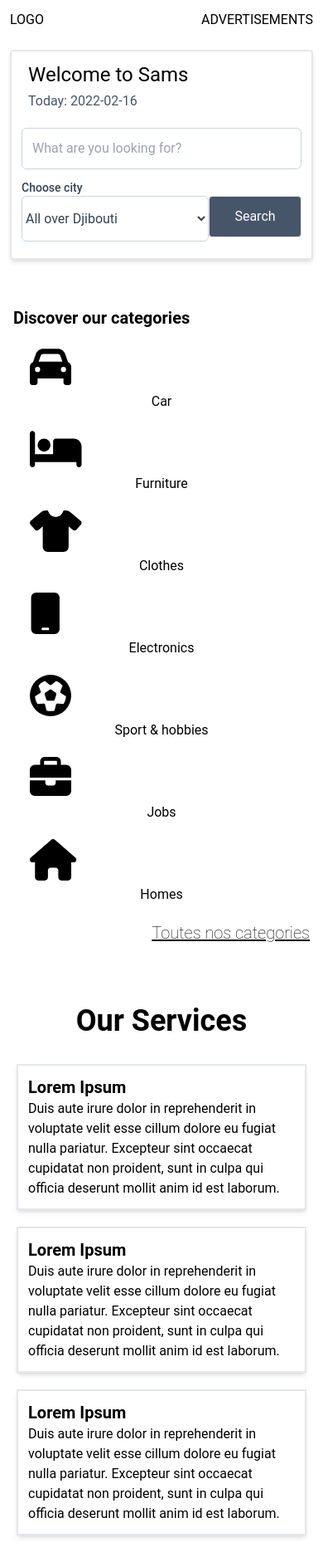
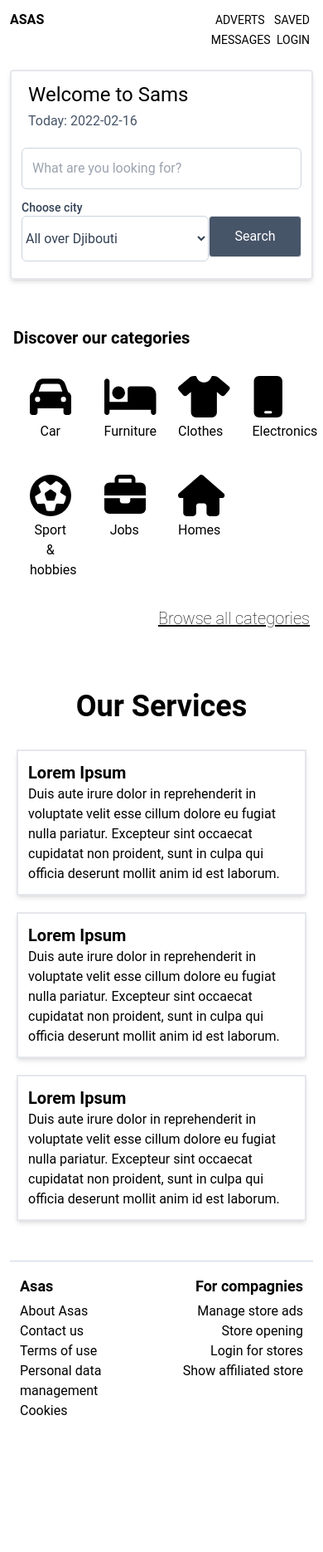
Before and after one commit to chakal05/asas, a Next.js app: page / in a window 390 px wide. Shown: the whole page at 83% size. After the commit the page ends 1736 px from the top, so only its background shows below. Built offline with nearby package versions, Linux system fonts and the light colour scheme.

Commit message:
responsiveness added

```diff
--- /dev/null
+++ b/components/categories.tsx
@@ -0,0 +1,90 @@
+import Link from 'next/link';
+// Import the FontAwesomeIcon component
+import { FontAwesomeIcon } from '@fortawesome/react-fontawesome';
+// import the icons you need
+import {
+	faCar,
+	faHome,
+	faBriefcase,
+	faMobilePhone,
+	faFutbol,
+	faBed,
+	//	faDrum,
+	faShirt,
+} from '@fortawesome/free-solid-svg-icons';
+
+const categories = [
+	{
+		id: 1,
+		icon: faCar,
+		title: 'Car',
+	},
+	{
+		id: 2,
+		icon: faBed,
+		title: 'Furniture',
+	},
+
+	{
+		id: 4,
+		icon: faShirt,
+		title: 'Clothes',
+	},
+	{
+		id: 5,
+		icon: faMobilePhone,
+		title: 'Electronics',
+	},
+	{
+		id: 6,
+		icon: faFutbol,
+		title: 'Sport & hobbies',
+	},
+	{
+		id: 7,
+		icon: faBriefcase,
+		title: 'Jobs',
+	},
+	{
+		id: 3,
+		icon: faHome,
+		title: 'Homes',
+	},
+];
+
+const Categories = () => {
+	return (
+		<div className='mx-2 mt-12 p-2'>
+			<p className=' text-xl font-bold '> Discover our categories </p>
+			<div className=''>
+				<ul className=' grid grid-cols-4  md:flex md:justify-center my-3'>
+					{categories.map((item) => {
+						return (
+							<li key={item.id} className='m-5 text-center '>
+								<Link href='#' passHref>
+									<div>
+										<a href='#' className='flex flex-col'>
+											<FontAwesomeIcon
+												icon={item.icon}
+												style={{ fontSize: 50, marginBottom: '5px' }}
+											/>
+											{item.title}
+										</a>
+									</div>
+								</Link>
+							</li>
+						);
+					})}
+				</ul>
+			</div>
+			<p className=' text-xl font-thin text-right '>
+				<a href='#' className='underline hover:underline-offset-4'>
+					{' '}
+					Browse all categories{' '}
+				</a>
+			</p>
+		</div>
+	);
+};
+
+export default Categories;
--- a/components/footer.tsx
+++ b/components/footer.tsx
@@ -1,10 +1,31 @@
+const Footer = () => {
+	return (
+		<div className='p-3 mt-9'>
+			<div className='w-full border-t border-slate-300'></div>
+			<div className='grid grid-cols-2'>
+				<div className='py-3 pl-3'>
+					<p className='font-bold text-lg my-1'> Asas </p>
+					<ul>
+						<li> About Asas</li>
+						<li> Contact us</li>
+						<li> Terms of use</li>
+						<li>Personal data management</li>
+						<li> Cookies</li>
+					</ul>
+				</div>
 
-const Footer = () => {
-  return (
-    <div>
-      <footer>  </footer>
-    </div>
-  );
+				<div className='text-right py-3 pr-3 '>
+					<p className='font-bold text-lg my-1'> For compagnies </p>
+					<ul>
+						<li> Manage store ads</li>
+						<li> Store opening</li>
+						<li> Login for stores</li>
+						<li> Show affiliated store</li>
+					</ul>
+				</div>
+			</div>
+		</div>
+	);
 };
 
 export default Footer;
--- a/components/header.tsx
+++ b/components/header.tsx
@@ -1,19 +1,33 @@
 import * as React from 'react';
 import Link from 'next/link';
 
-export default function ButtonAppBar() {
+export default function Header() {
 	return (
-		<div className=' p-3 '>
+		<div className=' p-3  '>
 			<div className='flex'>
-				<div className='basis-1/4'>
+				<div className=' flex-none w-20'>
 					<Link href='/'>
-						<a className='text-md'>LOGO  </a>
+						<a className='text-md font-bold'> ASAS </a>
 					</Link>
 				</div>
 
-				<div className='basis-3/4 text-right '>
+				<div className='grow text-right'>
+					<button className='  bg-slate-600 px-2 rounded invisible lg:visible text-white  '>
+						{' '}
+						PLACE AD{' '}
+					</button>
+
 					<Link href='/products/productsList/'>
-						<a className='text-md'>ADVERTISEMENTS  </a>
+						<a className='text-sm mx-1 '>ADVERTS </a>
+					</Link>
+					<Link href='/products/productsList/'>
+						<a className='text-sm mx-1 '>SAVED </a>
+					</Link>
+					<Link href='/products/productsList/'>
+						<a className='text-sm mx-1 '>MESSAGES </a>
+					</Link>
+					<Link href='/products/productsList/'>
+						<a className='text-sm mr-1 '>LOGIN </a>
 					</Link>
 				</div>
 			</div>
--- a/pages/index.tsx
+++ b/pages/index.tsx
@@ -1,66 +1,11 @@
 import React, { useEffect } from 'react';
 import type { NextPage } from 'next';
 import Head from 'next/head';
-import Link from 'next/link';
 import Search from '../components/search';
+import Categories from '../components/categories';
 import { useAppDispatch } from '../redux/hooks';
 import { getProductsAsync } from '../features/productsSlice';
 
-// Import the FontAwesomeIcon component
-import { FontAwesomeIcon } from '@fortawesome/react-fontawesome';
-// import the icons you need
-import {
-	faSearch,
-	faAmbulance,
-	faAnchor,
-	faCar,
-	faHome,
-	faBriefcase,
-	faMobilePhone,
-	faFutbol,
-	faBed,
-	faDrum,
-	faShirt,
-} from '@fortawesome/free-solid-svg-icons';
-
-const categories = [
-	{
-		id: 1,
-		icon: faCar,
-		title: 'Car',
-	},
-	{
-		id: 2,
-		icon: faBed,
-		title: 'Furniture',
-	},
-
-	{
-		id: 4,
-		icon: faShirt,
-		title: 'Clothes',
-	},
-	{
-		id: 5,
-		icon: faMobilePhone,
-		title: 'Electronics',
-	},
-	{
-		id: 6,
-		icon: faFutbol,
-		title: 'Sport & hobbies',
-	},
-	{
-		id: 7,
-		icon: faBriefcase,
-		title: 'Jobs',
-	},
-	{
-		id: 3,
-		icon: faHome,
-		title: 'Homes',
-	},
-];
 
 const Home: NextPage = () => {
 	const dispatch = useAppDispatch();
@@ -78,7 +23,7 @@ const Home: NextPage = () => {
 
 			<div className='mt-3'>
 				<div className='md:grid grid-cols-2'>
-					<div className=''>
+					<div>
 						<Search />
 					</div>
 
@@ -91,36 +36,10 @@ const Home: NextPage = () => {
 				</div>
 			</div>
 
-			<div className='mx-2 mt-12 p-2'>
-				<p className=' text-xl font-bold '> Discover our categories </p>
-				<div className=''>
-					<ul className=' md:flex justify-center my-3'>
-						{categories.map((item) => {
-							return (
-								<li key={item.id} className='m-5 text-center '>
-									<Link href='#' passHref>
-										<div>
-											<a href='#' className='flex flex-col'>
-												<FontAwesomeIcon
-													icon={item.icon}
-													style={{ fontSize: 50, marginBottom: '5px' }}
-												/>
-												{item.title}
-											</a>
-										</div>
-									</Link>
-								</li>
-							);
-						})}
-					</ul>
+			<div>
+				<Categories/>
 				</div>
-				<p className=' text-xl font-thin text-right '>
-					<a href='#' className='underline hover:underline-offset-4'>
-						{' '}
-						Toutes nos categories{' '}
-					</a>
-				</p>
-			</div>
+
 
 			<div className='mt-16'>
 				<p className='font-bold text-4xl my-8 text-center'> Our Services </p>
--- a/pages/products/[productItem].tsx
+++ b/pages/products/[productItem].tsx
@@ -13,28 +13,39 @@ const Product = () => {
 				<meta name='description' content='Generated by create next app' />
 				<link rel='icon' href='/favicon.ico' />
 			</Head>
-			<div className=' p-5 mx-5 mt-2 text-center '>
-				<div className='p-5  mb-5'>
-					<Image src={img as any} width='400px' height='400px' alt='title' />
+			<div className=' p-1 mx-1 mt-5 '>
+				<div className='p-5 text-center border-2 rounded  '>
+					<Image src={img as any} width='300px' height='300px' alt='title' />
 				</div>
 
-				<div>
-					<div>
-						<p className='text-2xl font-bold '> {title} </p>
-						<p className='my-3 underline'> {price} Fdj </p>
+				<div className='mt-7'>
+					<div className='grid grid-cols-2 '>
+						<div>
+							<p className='text-2xl  '> {title} </p>
+							<p className='my-3 font-bold text-xl '> {price} Fdj </p>
+						</div>
+						<div className='text-right '>
+							<button className='bg-slate-600 text-white p-2 rounded-md'>
+								{' '}
+								SAVE{' '}
+							</button>
+						</div>
 					</div>
-					<div className='grid grid-cols-2 text-center my-12'>
+					<div className=' my-5 w-full border-b border-gray-300'></div>
+					<div className='my-8'>
+						<button className='mb-5 bg-slate-600 text-white w-full rounded p-2'>
+							{' '}
+							SEND MESSAGE{' '}
+						</button>
 						<p className='text-lg'>
-							Product category:<span className='font-bold'> {category}</span>
-						</p>
-						<p className='text-lg'>
-							Product reference: <span className='font-bold'> {id}</span>
+							{' '}
+							Seller : <span className='font-bold '>{'Ahmed Moussa'}</span>{' '}
 						</p>
 					</div>
 					<div>
-						<p className='w-2/4 mx-auto font-bold text-lg '>
+						<p className='font-bold text-lg '>
 							{' '}
-							Beskrivning : <span className='font-thin'>
+							Description : <br/> <span className='font-thin'>
 								{' '}
 								{description}
 							</span>{' '}
--- a/pages/products/productsList.tsx
+++ b/pages/products/productsList.tsx
@@ -7,6 +7,7 @@ import { useAppSelector } from '../../redux/hooks';
 import { RootState } from '../../redux/store';
 import { ProductType } from '../../interfaces/index';
 import filter from '../../features/filter';
+import Categories from '../../components/categories';
 
 const Posts: NextPage = () => {
 	// TODO Sort product according to btns
@@ -22,16 +23,19 @@ const Posts: NextPage = () => {
 				<meta name='description' content='Generated by create next app' />
 				<link rel='icon' href='/favicon.ico' />
 			</Head>
-			<div className='grid grid-cols-2'>
+			<div className='md:grid grid-cols-2'>
 				<div>
 					<Search />
 				</div>
-				<div className=' my-12 text-center md:flex '>
+				<div className=' my-12 text-center md:flex hidden  '>
 					<p className='text-5xl font-bold  p-5 md:self-center '>
 						{' '}
 						{`Your search gave  ${filtered.length} items`}{' '}
 					</p>
 				</div>
+			</div>
+			<div>
+				<Categories />
 			</div>
 			<div className='mt-12'>
 				{filtered.map((item) => {
@@ -44,24 +48,31 @@ const Posts: NextPage = () => {
 									title: item.title,
 									description: item.description,
 									img: item.image,
-									category: item.category,
 									price: item.price,
+									added: item.added
 								},
 							}}
 							passHref
 							key={item.id}
 						>
 							<a>
-								<div className='border-2 my-5 mx-3 rounded shadow-lg h-30 p-4 flex flex-row '>
-									<div className='basis-1/4 text-center pt-3 md:pt-0 '>
-										<Image src={item.image} alt='sr' width={150} height={150} />
+								<div className='border-2 my-5 mx-2 rounded shadow-lg p-4 xl:w-5/6 md:mx-auto '>
+									<div className='grid grid-cols-2 p-2 mb-3 '>
+										<p> {item.category.toUpperCase()} in  {item.city}</p>
+										<p className='text-right'> Added:   { item.added} </p>
 									</div>
-									<div className='basis-3/4 p-2 '>
-										<p className='text-2xl font-thin'>{item.title}</p>
-										<p>{item.description}</p>
-										<div className='grid grid-cols-2 text-center my-3 '>
-											<p className='mr-5 p-1'> City: {item.city}</p>
-											<p className='mr-5 p-1 '> {item.price} Fdj </p>
+									<div className='flex flex-row '>
+										<div className='basis-1/4 text-center md:py-0'>
+											<Image
+												src={item.image}
+												alt='sr'
+												width={100}
+												height={100}
+											/>
+										</div>
+										<div className='basis-3/4  pl-5 '>
+											<p className='text-xl font-thin'>{item.title}</p>
+											<p className='text-xl font-thin mt-6'> {item.price} Fdj </p>
 										</div>
 									</div>
 								</div>
--- a/tailwind.config.js
+++ b/tailwind.config.js
@@ -1,6 +1,5 @@
 module.exports = {
 	mode: 'jit',
-	purge: ['./pages/**/*.{js,ts,jsx,tsx}', './components/**/*.{js,ts,jsx,tsx}'],
 	content: [
 		'./pages/**/*.{js,ts,jsx,tsx}',
 		'./components/**/*.{js,ts,jsx,tsx}',
@@ -11,10 +10,10 @@ module.exports = {
 				center: true,
 				padding: {
 					sm: '2rem',
-					md: '3rem',
-					lg: '4rem',
-					xl: '5rem',
-					'2xl': '6rem',
+					md: '5rem',
+					lg: '7rem',
+					xl: '9rem',
+					'2xl': '17rem',
 				},
 			},
 			fontFamily: {
```
Also changed, not shown: pages/api/mockData.ts (+20 -20 lines).
